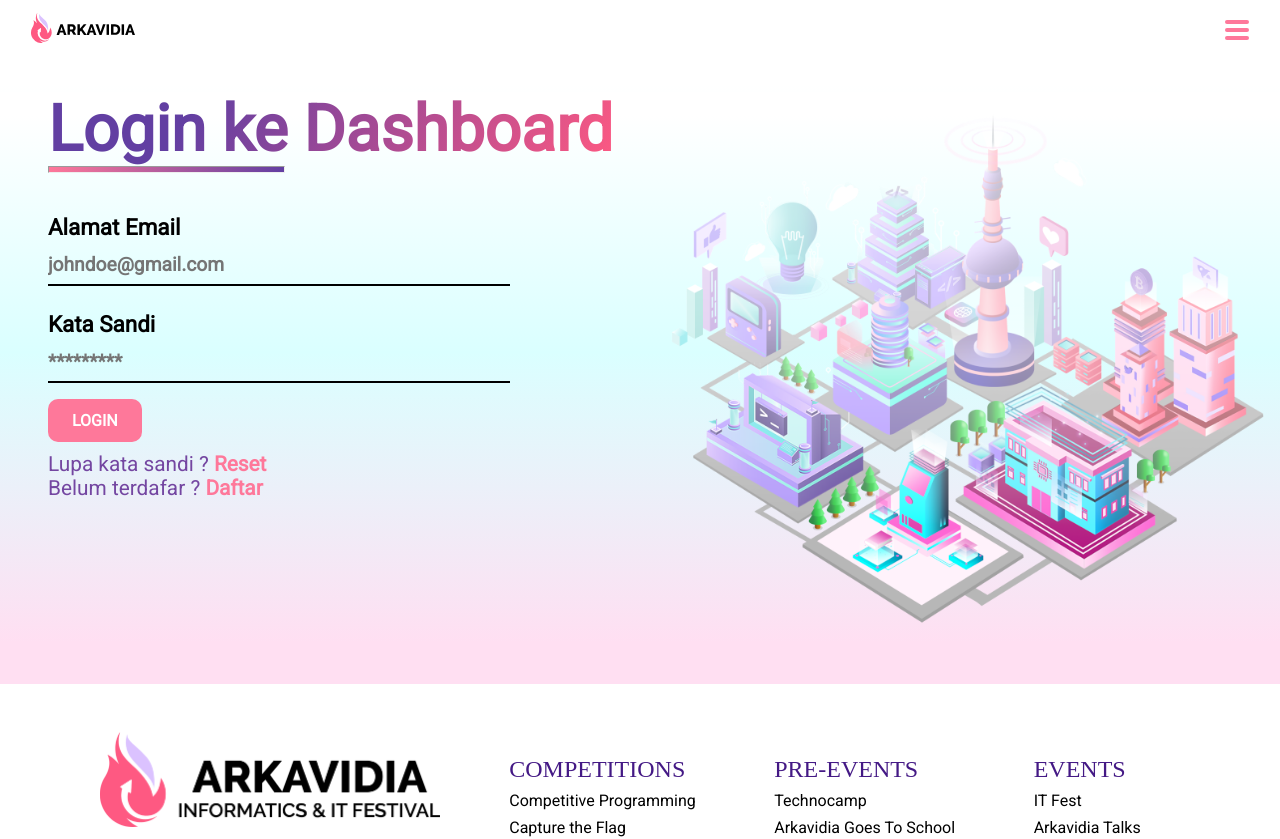
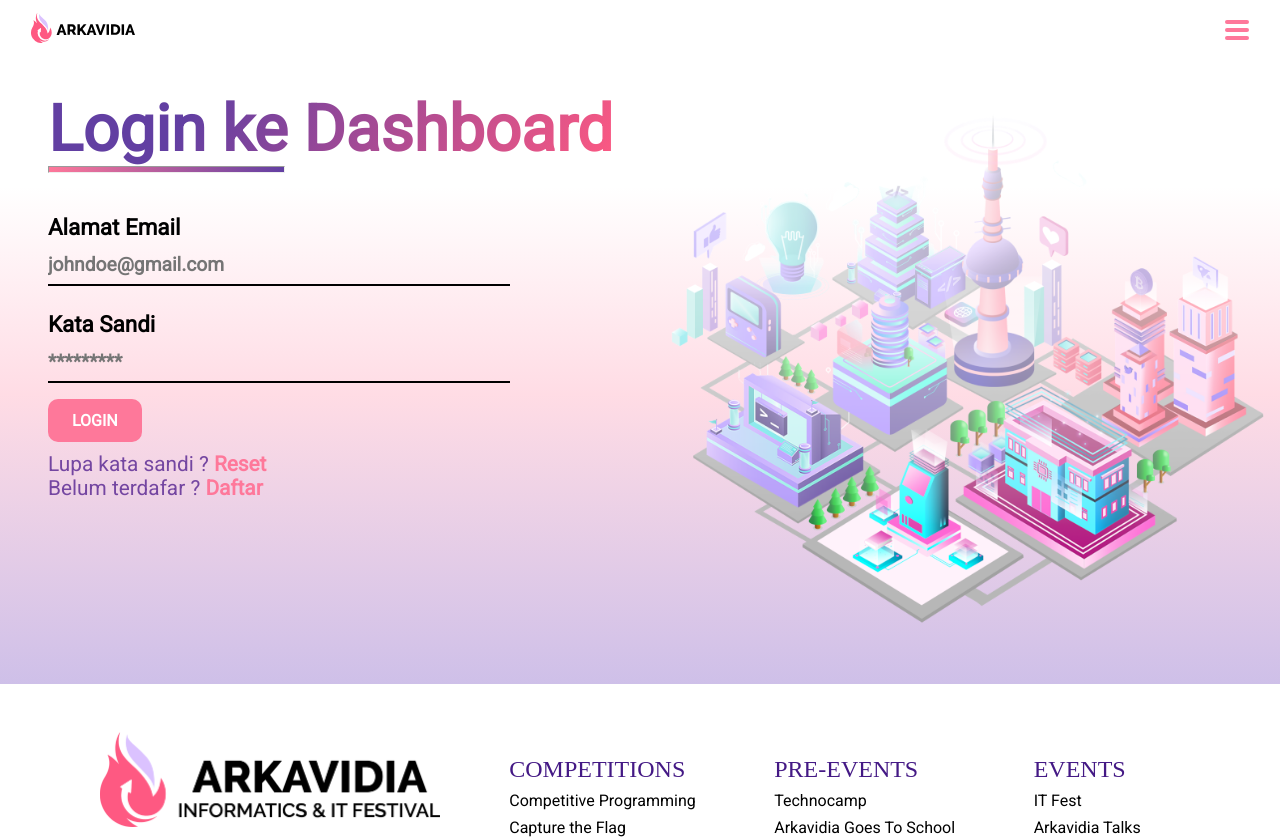
Before and after one commit to arkavidia-hmif/arkavidia-frontend, a Next.js app: page /login in a window 1280 px wide. Shown: the top 839 px of the page. Built offline with nearby package versions, Linux system fonts and the light colour scheme; a web font is replaced by a local one.

Commit message:
Move login background to layout

```diff
--- a/components/Login.tsx
+++ b/components/Login.tsx
@@ -3,11 +3,7 @@ import FilledButton from "./FilledButton"
 import ColorfulHeader from '../components/ColorfulHeader'
 import { Theme } from '../styles/theme'
 
-type Props = {
-  background?: string
-}
-
-const Login: React.FC<Props> = ({ background = Theme.bgColors.whblpi }) => {
+const Login: React.FC = () => {
   return (
     <div className="flex-container">
       <div className="left">
@@ -39,7 +35,6 @@ const Login: React.FC<Props> = ({ background = Theme.bgColors.whblpi }) => {
             display: flex;
             flex-direction: row;
             height: auto;
-            background: ${background};
           }
 
           .left {
--- a/pages/login.tsx
+++ b/pages/login.tsx
@@ -1,8 +1,9 @@
 import Layout from '../components/Layout'
 import Login from '../components/Login'
+import { Theme } from '../styles/theme'
 
 const LoginPage: React.FC = () => (
-  <Layout title="Login">
+  <Layout background={Theme.bgColors.whpipl} title="Login">
     <Login />
   </Layout>
 )
```
